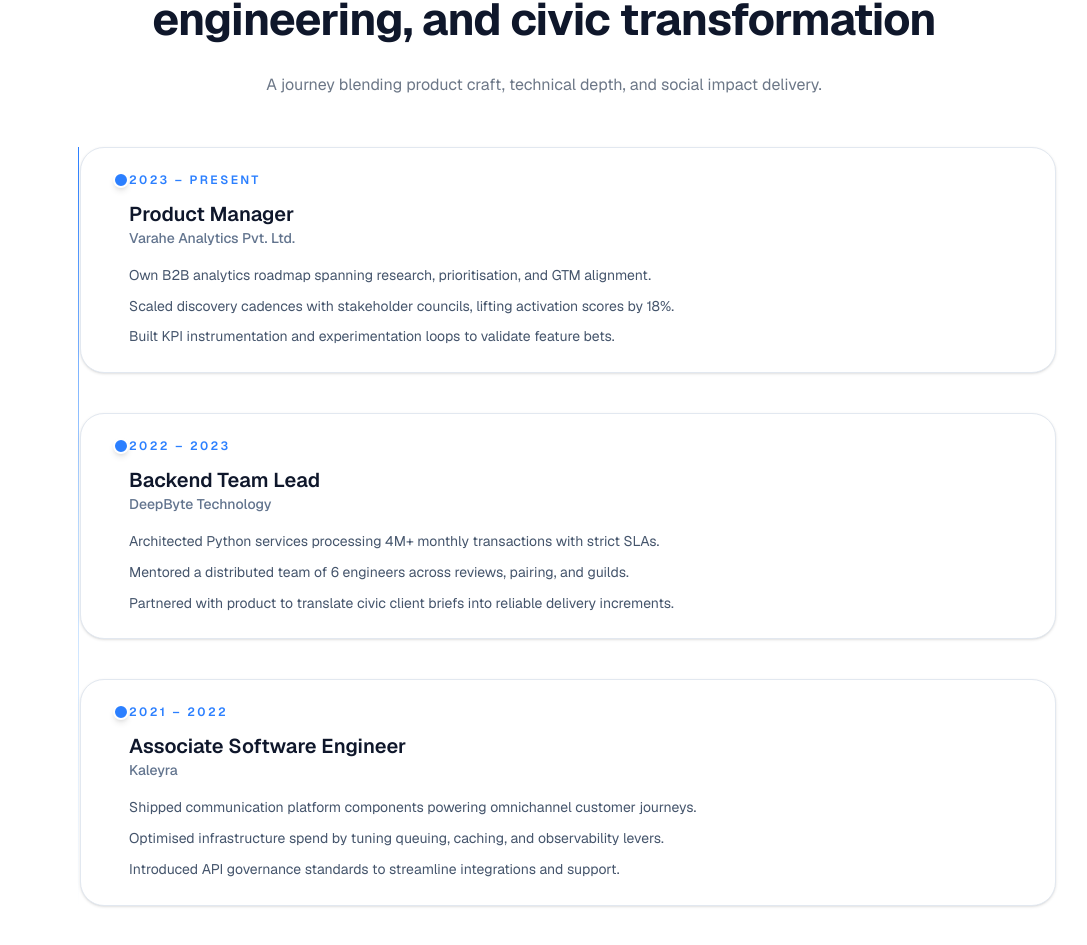
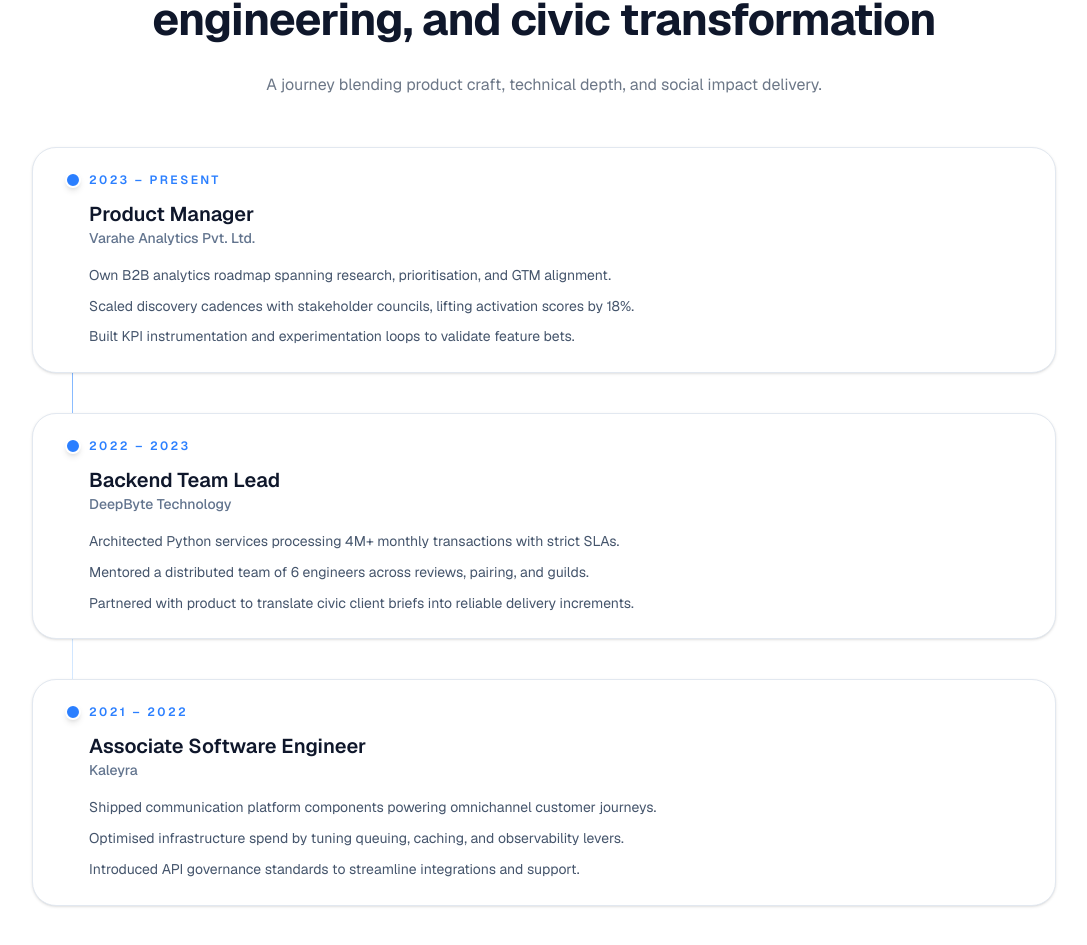
Before and after one commit to Vinay-Amin/vinayamin.com, a Next.js app: page / in a window 1280 px wide. Shown: the part 1645-2590 px from the top of the page, without its empty margins (96-1183 px from the left). Built offline with nearby package versions, Linux system fonts and the light colour scheme.

Commit message:
Align experience timeline guide with markers

```diff
--- a/src/components/ExperienceTimeline.tsx
+++ b/src/components/ExperienceTimeline.tsx
@@ -13,11 +13,11 @@
             A journey blending product craft, technical depth, and social impact delivery.
           </p>
         </div>
-        <div className="relative mt-12 pl-6 before:absolute before:left-[22px] before:top-0 before:h-full before:w-px before:bg-gradient-to-b before:from-blue-500 before:via-blue-400/40 before:to-transparent md:pl-12 md:before:left-[46px]">
+        <div className="relative mt-12 before:absolute before:left-4 before:top-0 before:h-full before:w-px before:bg-gradient-to-b before:from-blue-500 before:via-blue-400/40 before:to-transparent md:before:left-10">
           {items.map((item) => (
             <article key={`${item.role}-${item.company}`} className="relative mb-10 rounded-3xl border border-slate-200 bg-white p-6 shadow-sm transition hover:shadow-lg dark:border-slate-700 dark:bg-slate-900/60">
               <span className="absolute left-2 top-6 flex h-4 w-4 items-center justify-center rounded-full border-2 border-white bg-blue-500 shadow-md md:left-8" />
-              <div className="md:ml-6">
+              <div className="md:ml-8">
                 <p className="text-xs font-semibold uppercase tracking-[0.2em] text-blue-500 dark:text-blue-300">
                   {item.timeframe}
                 </p>
```
